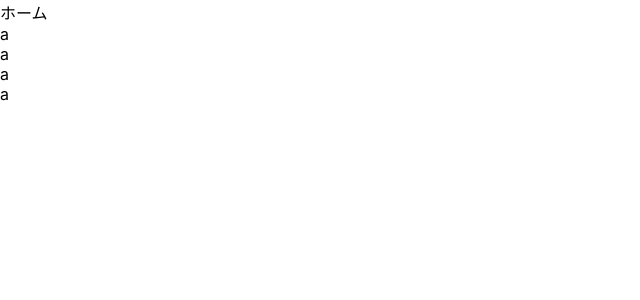
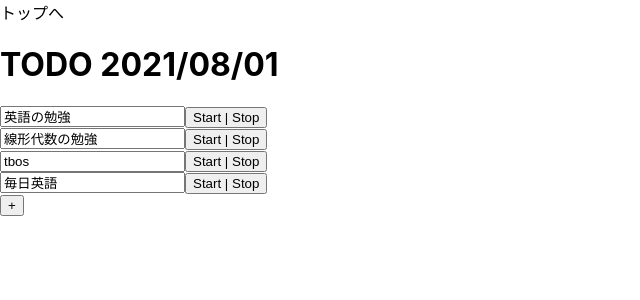
Before and after one commit to hiy/time-todo-front, a Next.js app: page /time-todo-front/todo in a window 1280 px wide. Shown: the top 300 px of the page, without its empty margins (0-640 px from the left). Built offline with nearby package versions, Linux system fonts and the light colour scheme.

Commit message:
Add Timer

```diff
--- /dev/null
+++ b/components/Timer.tsx
@@ -0,0 +1,72 @@
+import React, { useState, useEffect } from 'react';
+
+export type TimeRecord = {
+  hours: string
+  minutes: string
+  seconds: string
+  time: number
+}
+
+type Props = {
+  isShow: boolean
+  isBeingMeasured: boolean
+  timeRecord: TimeRecord
+  setTimeRecord: Function
+}
+
+const Timer: React.FC<Props> = (props) => {
+  const [timer, setTimer] = useState<NodeJS.Timer | null>(null)
+
+  useEffect(() => {
+    console.log(props.isBeingMeasured)
+    if (props.isBeingMeasured) {
+      start();
+      return
+    }
+
+    stop();
+
+    return () => {
+      stop()
+    }
+  }, [props.isBeingMeasured])
+
+  const start = () => {
+    const t = setInterval(() => {
+      update()
+    }, 1000);
+
+    setTimer(t)
+  }
+
+  const stop = () => {
+    if (timer) clearInterval(timer);
+  }
+
+  const update = () => {
+    const time = props.timeRecord.time + 1;
+    const hours = Math.floor(time / 60 / 60);
+    const minutes = Math.floor(time / 60 % 60);
+    const seconds = Math.floor(time % 60);
+    props.timeRecord.hours = ('00' + hours).slice(-2)
+    props.timeRecord.minutes = ('00' + minutes).slice(-2)
+    props.timeRecord.seconds = ('00' + seconds).slice(-2)
+    props.timeRecord.time = time
+    props.setTimeRecord({ ...props.timeRecord });
+
+  }
+
+  return (
+    <div>
+      {props.isShow ? (
+        <div>
+          {props.timeRecord.hours}:
+          {props.timeRecord.minutes}:
+          {props.timeRecord.seconds}
+        </div>
+      ) : null}
+    </div>
+  )
+}
+
+export default Timer
--- /dev/null
+++ b/components/TodoInput.tsx
@@ -0,0 +1,28 @@
+
+import React from 'react'
+
+type InputProps = JSX.IntrinsicElements['input']
+
+type TodoProps = InputProps & {
+  isExec: boolean
+  isDone: boolean
+  onClickExecButton: Function
+}
+
+const TodoInput: React.FC<TodoProps> = (props) => {
+
+  const { isDone, isExec, onClickExecButton, ...inputProps } = props
+
+  return (
+    <div>
+      {isExec ? (
+        <div>
+          {isDone ? (<span>　✔︎　</span>) : null}
+          <input type="text" {...inputProps} />
+          <button onClick={() => onClickExecButton()}>Start | Stop</button>
+        </div>) : null}
+    </div>
+  )
+}
+
+export default TodoInput
--- a/pages/index.tsx
+++ b/pages/index.tsx
@@ -75,7 +75,7 @@ export default function Home() {
             例えば英語の勉強というタスクの場合、英語の勉強のタスク開始時にstartボタンをクリックして完了時にstopボタンを押すだけです。
             毎日のタスクは自動で計測され月別に可視化されます。
           </p>
-          <button><Link href="todo">使ってみる</Link> </button>
+          <button><Link href="/todo">使ってみる</Link> </button>
         </div>
 
         <div>
--- a/pages/todo.tsx
+++ b/pages/todo.tsx
@@ -2,36 +2,62 @@ import { useState } from 'react'
 import Link from 'next/link'
 import { format } from 'date-fns'
 import addDays from 'date-fns/addDays'
-
-
-export default function Todo() {
+import TodoInput from '../components/TodoInput'
+import Timer, { TimeRecord } from '../components/Timer'
 
 const initialTodo = [
   {
     title: "英語の勉強",
     isDone: false,
-      elapsedTime: 0,
+    elapsedTime: 10,
   },
   {
     title: "線形代数の勉強",
     isDone: false,
-      elapsedTime: 0,
+    elapsedTime: 20,
   },
   {
     title: "tbos",
     isDone: false,
-      elapsedTime: 0,
+    elapsedTime: 30,
   },
   {
     title: "毎日英語",
     isDone: false,
-      elapsedTime: 0,
+    elapsedTime: 40,
   },
 ];
 
+const initialTimeRecord = {
+  hours: '00',
+  minutes: '00',
+  seconds: '00',
+  time: 0,
+}
+
+export default function Todo() {
   const [todo, setTodo] = useState(initialTodo)
-  const [executionTodoIdx, setExecutionTodoIdx] = useState(null);
-  const handleChangeTodo = () => { };
+  const [execTodoIdx, setExecTodoIdx] = useState<number | null>(null);
+  const [isBeingMeasured, setIsBeingMeasured] = useState<boolean>(false);
+  const [timeRecord, setTimeRecord] = useState<TimeRecord>(initialTimeRecord)
+
+  const today = format(new Date(), 'Y/MM/dd')
+
+  const handleChangeExecTodo = (idx: number) => {
+    if (isExecTodo()) {
+      StopTimeMeasurement(idx)
+      setExecTodoIdx(null)
+      return
+    }
+    StartTimeMeasurement(idx)
+    todo[idx].isDone = false
+    setTodo([...todo])
+    setExecTodoIdx(idx)
+  };
+  const handleChangeTodo = (e: React.ChangeEvent<HTMLInputElement>, idx: number) => {
+    todo[idx].title = e.target.value
+    setTodo([...todo])
+  };
   const handleAddTodo = () => {
     todo.push({
       title: "",
@@ -41,17 +67,55 @@ export default function Todo() {
     setTodo([...todo])
   };
 
+  const StartTimeMeasurement = (todoIdx: number) => {
+    initialTimeRecord.time = todo[todoIdx].elapsedTime
+    setTimeRecord({ ...initialTimeRecord })
+    setIsBeingMeasured(true)
+  }
+
+  const StopTimeMeasurement = (todoIdx: number) => {
+    todo[todoIdx].elapsedTime = timeRecord.time
+    todo[todoIdx].isDone = true
+    setIsBeingMeasured(false)
+
+    setTodo([...todo])
+  }
+
+  const isExecTodo = () => {
+    return execTodoIdx === 0 || execTodoIdx
+  }
 
   return (
     <main>
-      <Link href="/">ホーム</Link>
+      <div>
+        <Link href="/">トップへ</Link>
+      </div>
+
+      <h1>TODO {today}</h1>
       {todo.map((t, i) => {
         return (
-          <div key={i}>
-            a
+          <div>
+            {isExecTodo() && i === execTodoIdx ? (<div>現在実行中のタスク</div>) : null}
+            <TodoInput
+              key={i}
+              type="text"
+              value={t.title}
+              onChange={(e) => handleChangeTodo(e, i)}
+              onClickExecButton={() => handleChangeExecTodo(i)}
+              isDone={t.isDone}
+              isExec={isExecTodo() ? i === execTodoIdx : true} />
+
           </div>
         )
       })}
+      {isExecTodo() ? null : (<button onClick={handleAddTodo}>+</button>)}
+
+      <Timer
+        isShow={isExecTodo() ? true : false}
+        timeRecord={timeRecord}
+        setTimeRecord={setTimeRecord}
+        isBeingMeasured={isBeingMeasured}
+      />
     </main>
   )
 }
```
Lines whose indentation alone changed are shown as unchanged.
